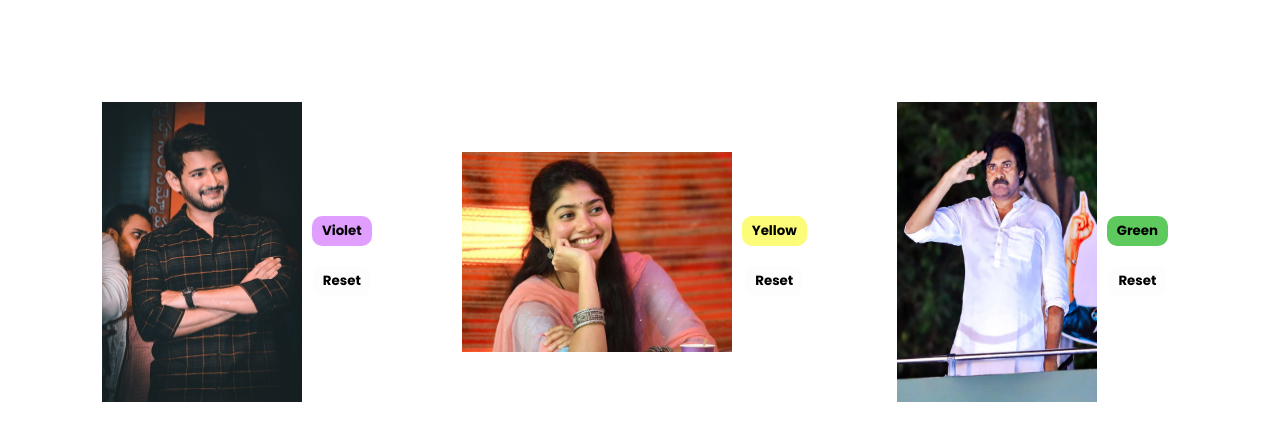
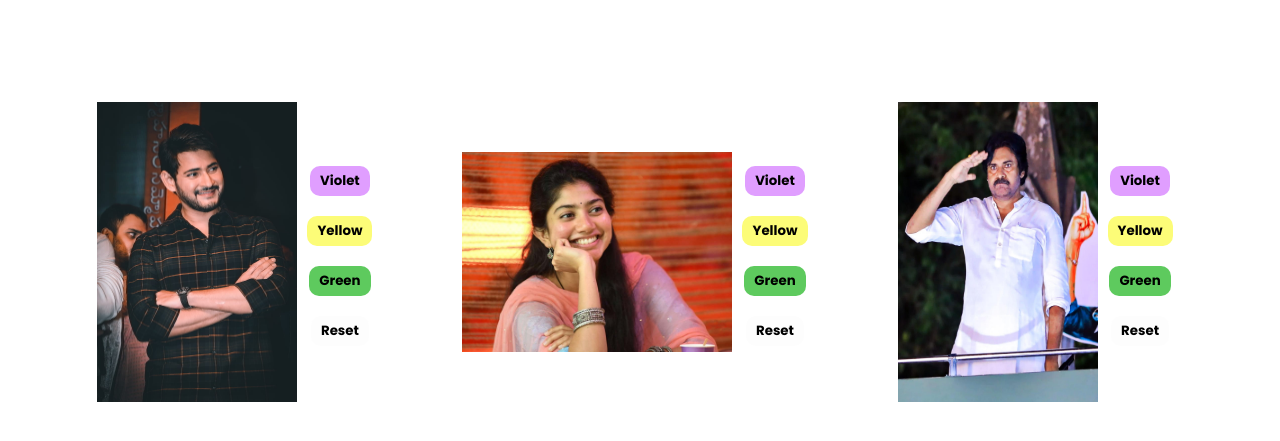
Before and after one commit to AmbikaKachetti/Project-Kolor, a plain HTML site: page index.html in a window 1280 px wide. Shown: the part 91-532 px from the top of the page. Drawn offline with Linux system fonts and the light colour scheme.

Commit message:
script file location issue solved

```diff
--- a/index.html
+++ b/index.html
@@ -17,8 +17,8 @@
             </div>
             <div class="button_container">
                 <button class="button_style button_violet" onclick = "violetBtn()">Violet</button>
-                <!-- <button class="button_style button_yellow" onclick = "yellowBtn()">Yellow</button> -->
-                <!-- <button class="button_style button_green" onclick = "greenBtn()">Green</button> -->
+                <button class="button_style button_yellow" onclick = "yellowBtn()">Yellow</button>
+                <button class="button_style button_green" onclick = "greenBtn()">Green</button>
                 <button class="button_style button_reset" onclick="reset()">Reset</button>
             </div>
         </div>
@@ -27,9 +27,9 @@
                 <img src="./assets/images/sai pallavi.jpg" alt="sai_pallavi" width="270" height="200">
             </div>
             <div class="button_container">
-                <!-- <button class="button_style button_violet" onclick = "violetBtn()">Violet</button> -->
+                <button class="button_style button_violet" onclick = "violetBtn()">Violet</button>
                 <button class="button_style button_yellow" onclick = "yellowBtn()">Yellow</button>
-                <!-- <button class="button_style button_green" onclick = "greenBtn()">Green</button> -->
+                <button class="button_style button_green" onclick = "greenBtn()">Green</button>
                 <button class="button_style button_reset" onclick="reset()">Reset</button>
             </div>
         </div>
@@ -38,14 +38,14 @@
                 <img src="./assets/images/kalyan babu.jpg" alt="kalyan_babu" width="200" height="300">
             </div>
             <div class="button_container">
-                <!-- <button class="button_style button_violet" onclick = "violetBtn()">Violet</button> -->
-                <!-- <button class="button_style button_yellow" onclick = "yellowBtn()">Yellow</button> -->
+                <button class="button_style button_violet" onclick = "violetBtn()">Violet</button>
+                <button class="button_style button_yellow" onclick = "yellowBtn()">Yellow</button>
                 <button class="button_style button_green" onclick = "greenBtn()">Green</button>
                 <button class="button_style button_reset" onclick="reset()">Reset</button>
             </div>
         </div>
     </div>
 
-    <script src = "/ProjectK/script.js"></script>
+    <script src = "./script.js"></script>
 </body>
 </html>
```
